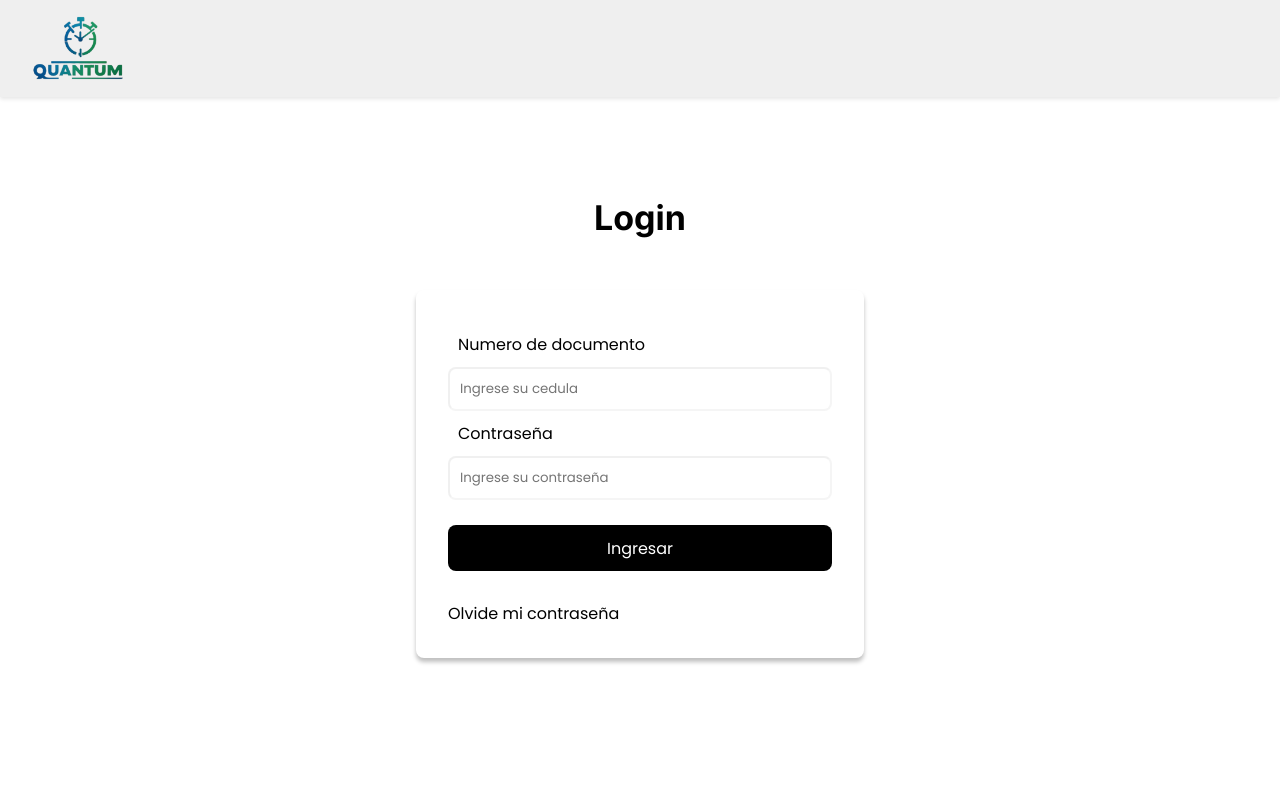
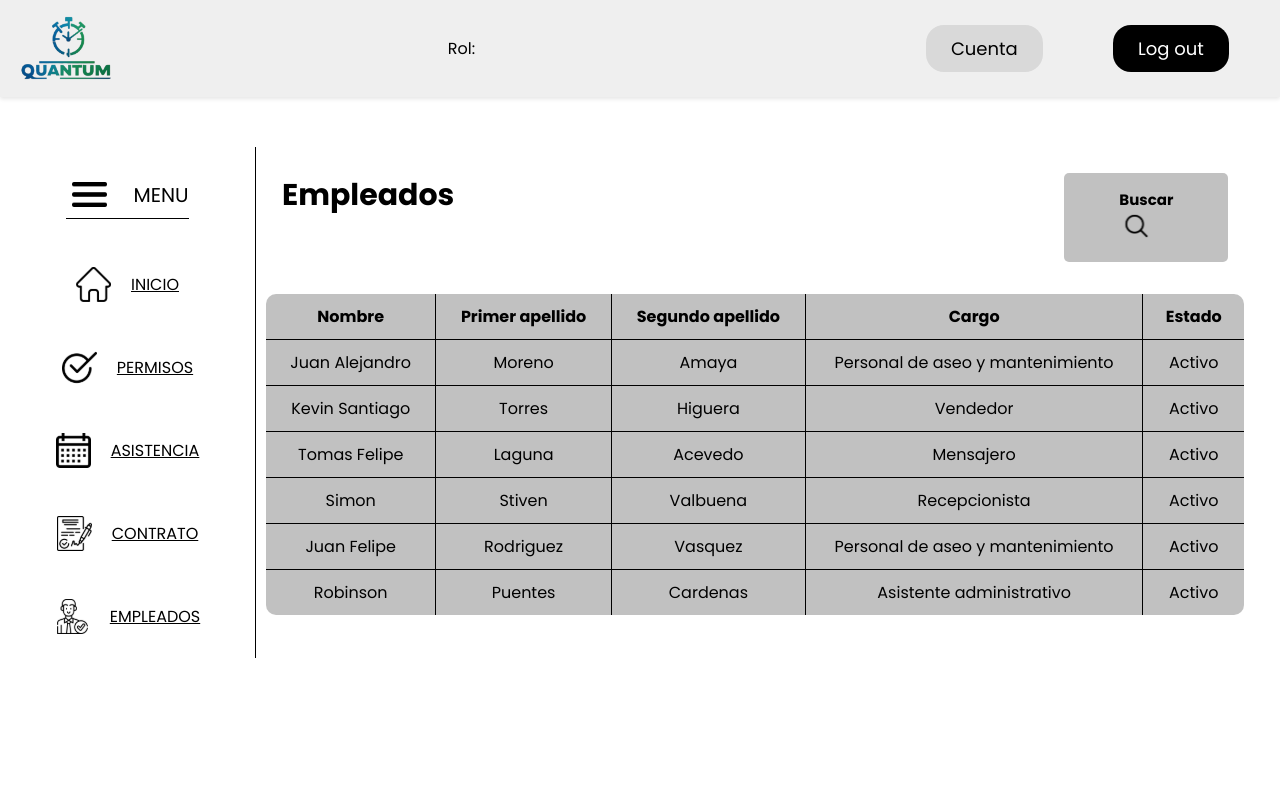
Before and after one commit to T0rricelly/mookup_quantum, a React (Vite) app: page /employe in a window 1280 px wide. Shown: the top 800 px of the page. Built offline with nearby package versions, Linux system fonts and the light colour scheme.

Commit message:
vista empleados

```diff
--- /dev/null
+++ b/src/components/Components_employe/Employe.jsx
@@ -0,0 +1,97 @@
+import React from 'react'
+import Header from '../components_home/Header_home'
+import Footer from '../components_auth/footer'
+import Menu from '../components_home/menu'
+import search from './../../assets/icons/lupa.svg'
+import './../../styles/styles_employe/Employe.css'
+
+const Employe = () => {
+    return (
+        <>
+            <Header />
+            <div className="contenedor">
+                <aside className='MENU'>
+                    <Menu />
+
+                </aside>
+                <div className="CONTENIDO">
+
+                    <section className="cont_permisos">
+                        <nav className="tiempo">
+                            <h1 className="titulo_ini">Empleados</h1>
+                            <article>
+                                <button className="btn_nuevo">
+                                    Buscar
+                                    <img className='lupa' src={search} alt="" />
+                                </button>
+                            </article>
+                        </nav>
+
+                        <section className="tabla_container">
+                            <table className="tabla">
+                                <thead>
+                                    <tr>
+                                        <th>Nombre</th>
+                                        <th>Primer apellido</th>
+                                        <th>Segundo apellido</th>
+                                        <th>Cargo</th>
+                                        <th>Estado</th>
+                                    </tr>
+                                </thead>
+
+                                <tbody>
+                                    <tr>
+                                        <td>Juan Alejandro</td>
+                                        <td>Moreno</td>
+                                        <td>Amaya</td>
+                                        <td>Personal de aseo y mantenimiento</td>
+                                        <td>Activo</td>
+                                    </tr>
+                                    <tr>
+                                        <td>Kevin Santiago</td>
+                                        <td>Torres</td>
+                                        <td>Higuera</td>
+                                        <td>Vendedor</td>
+                                        <td>Activo</td>
+                                    </tr>
+                                    <tr>
+                                        <td>Tomas Felipe</td>
+                                        <td>Laguna</td>
+                                        <td>Acevedo</td>
+                                        <td>Mensajero</td>
+                                        <td>Activo</td>
+                                    </tr>
+                                    <tr>
+                                        <td>Simon</td>
+                                        <td>Stiven</td>
+                                        <td>Valbuena</td>
+                                        <td>Recepcionista</td>
+                                        <td>Activo</td>
+                                    </tr>
+                                    <tr>
+                                        <td>Juan Felipe</td>
+                                        <td>Rodriguez</td>
+                                        <td>Vasquez</td>
+                                        <td>Personal de aseo y mantenimiento</td>
+                                        <td>Activo</td>
+                                    </tr>
+                                    <tr>
+                                        <td>Robinson</td>
+                                        <td>Puentes</td>
+                                        <td>Cardenas</td>
+                                        <td>Asistente administrativo</td>
+                                        <td>Activo</td>
+                                    </tr>
+                                </tbody>
+                            </table>
+                        </section>
+                    </section>
+                </div>
+            </div>
+            <Footer />
+
+        </>
+    )
+}
+
+export default Employe
--- a/src/components/components_home/menu.jsx
+++ b/src/components/components_home/menu.jsx
@@ -40,7 +40,7 @@ export const Menu = () => {
       </li>
       <li className='text_menu'>
         <img src={Emp} alt="Empleado" />
-        <a href="/empleados">
+        <a href="/employe">
           <span>EMPLEADOS</span>
         </a>
       </li>
--- a/src/main.jsx
+++ b/src/main.jsx
@@ -10,6 +10,7 @@ import  Home from './components/components_home/Home';
 import Calendarp from './components/components_calendar/Calendarp';
 import { Formulario } from './components/components_home/formulario';
 import Cont_permisos from './components/components_permisos/cont_permisos';
+import Employe from './components/Components_employe/Employe';
 createRoot(document.getElementById('root')).render(
   <StrictMode>
     <BrowserRouter>
@@ -23,6 +24,7 @@ createRoot(document.getElementById('root')).render(
         <Route path="/home" element={<Home/>} />
         <Route path="/permisos" element={<Cont_permisos/>} />
         <Route path="/assistance" element={<Calendarp/>} />
+        <Route path="/employe" element={<Employe/>} />
       </Routes>
     </BrowserRouter>
   </StrictMode>
--- /dev/null
+++ b/src/styles/styles_employe/employe.css
@@ -0,0 +1,4 @@
+.lupa {
+    width: 30%;
+    height: 30px;
+}
```
Also changed, not shown: src/assets/icons/lupa.svg (added).
